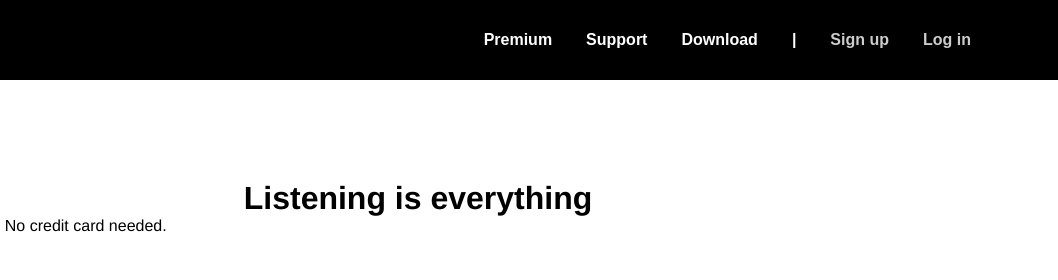
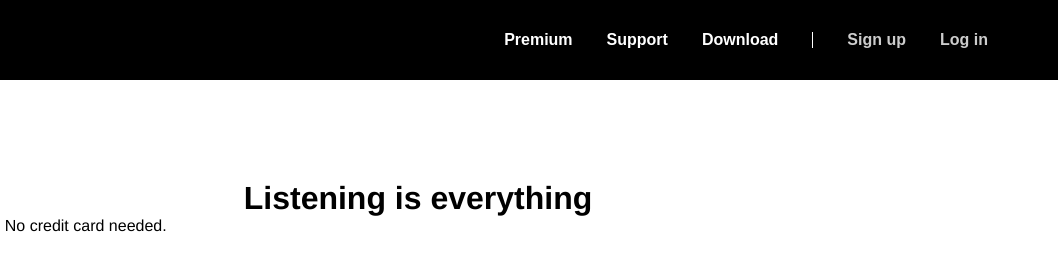
Before and after one commit to codemoises/clone-spotify, a plain HTML site: page index.html in a window 1280 px wide. Shown: the top 280 px of the page, 222-1280 px from the left. Drawn offline with Linux system fonts and the light colour scheme.

Commit message:
Atualizado!

```diff
--- a/assets/styles/styles.css
+++ b/assets/styles/styles.css
@@ -88,11 +88,24 @@ header nav ul {
 }
 
 header ul a {
-    display: block;
+    display: inline-block;
     padding: 28px 17px;
     font-weight: 700;
+}
+
+header ul .flex-list {
+    background: currentColor;
+    margin: auto 17px;
+    display: inline-flex;
+    height: 16px;
+    width: 1px;
+    color: #fff;
 }
 
 header .opacity {
 	opacity: 0.8;
 }
+
+header ul li:last-child > a {
+    padding-right: 0;
+}
--- a/index.html
+++ b/index.html
@@ -20,9 +20,9 @@
                     <li><a href="#">Premium</a></li>
                     <li><a href="#">Support</a></li>
                     <li><a href="#">Download</a></li>
-                    <li><a href="#">|</a></li>
+                    <li role="separator" class="flex-list"></li>
                     <li class="opacity"><a href="#">Sign up</a></li>
-                    <li class="opacity"><a href="#">Log in</a></li>
+                    <li class="opacity" class="pd-right"><a href="#">Log in</a></li>
                 </ul>
             </nav>
         </div>
```
